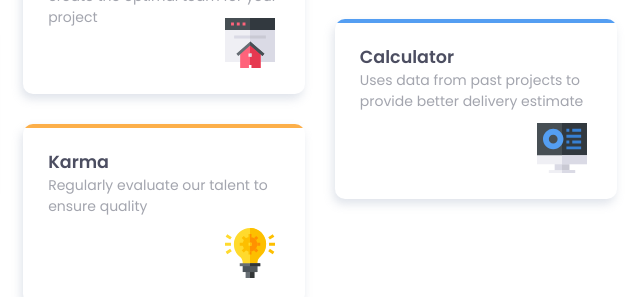
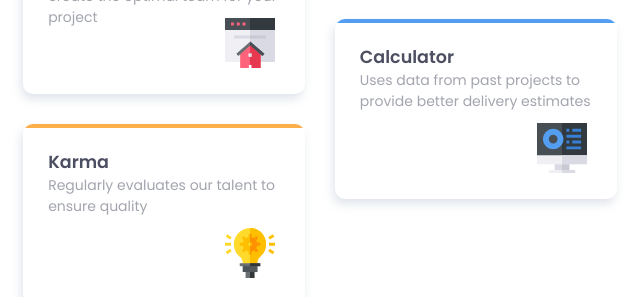
Before and after one commit to Hikmahx/2-Four-card-feature-section, a plain HTML site: page index.html in a window 1280 px wide. Shown: the part 379-676 px from the top of the page, 476-1116 px from the left. Drawn offline with Linux system fonts and the light colour scheme.

Commit message:
html modified

```diff
--- a/index.html
+++ b/index.html
@@ -43,7 +43,7 @@
           <div class="overline orange"></div>
           <div class="inner">
              <h3>Karma</h3>
-            <p>Regularly evaluate our talent to ensure quality</p>
+            <p>Regularly evaluates our talent to ensure quality</p>
             <i class="icon"><img src="images/icon-karma.svg" alt=""></i>
           </div>
         </div>
@@ -52,7 +52,7 @@
           <div class="overline blue"></div>
           <div class="inner">
             <h3>Calculator</h3>
-            <p>Uses data from past projects to provide better delivery estimate</p>
+            <p>Uses data from past projects to provide better delivery estimates</p>
             <i class="icon"><img src="images/icon-calculator.svg" alt=""></i>
           </div>
         </div>
```
